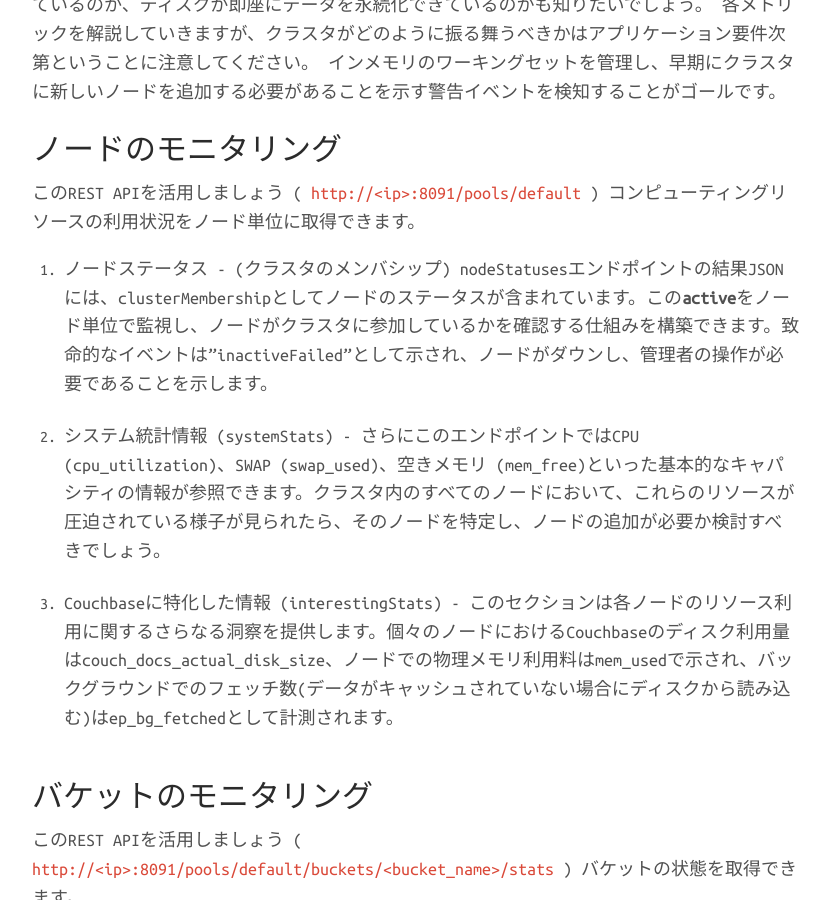
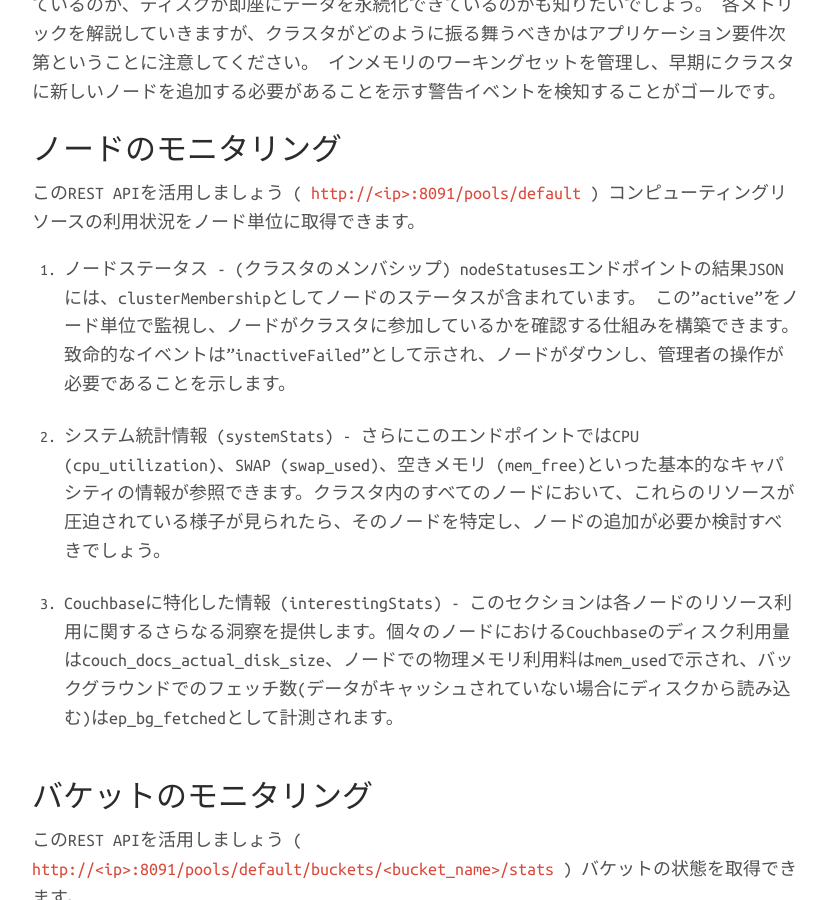
Before and after one commit to ijokarumawak/ijokarumawak.github.io, a Jekyll site: the page built from _posts/2015-04-03-monitoring-couchbase-cluster.md, in a window 1280 px wide and 900 px high, scrolled down 1730 px. Shown: the whole window, without its empty margins (224-1054 px from the left). Built offline with Jekyll 4.4.1, drawn with Linux system fonts in a browser that asks for light colours; nearby versions of some CDN libraries.

Commit message:
Adjust html.

```diff
--- a/_posts/2015-04-03-monitoring-couchbase-cluster.md
+++ b/_posts/2015-04-03-monitoring-couchbase-cluster.md
@@ -47,7 +47,8 @@ Couchbaseを効率的にモニタリングするためには二つの視点が
 <a href="http://%3Cip%3E:8091/pools/default">http://&lt;ip&gt;:8091/pools/default</a>
 ) コンピューティングリソースの利用状況をノード単位に取得できます。
 
-1. ノードステータス - (クラスタのメンバシップ) nodeStatusesエンドポイントの結果JSONには、clusterMembershipとしてノードのステータスが含まれています。この**active**をノード単位で監視し、ノードがクラスタに参加しているかを確認する仕組みを構築できます。致命的なイベントは"inactiveFailed"として示され、ノードがダウンし、管理者の操作が必要であることを示します。
+1. ノードステータス - (クラスタのメンバシップ) nodeStatusesエンドポイントの結果JSONには、clusterMembershipとしてノードのステータスが含まれています。
+この"active"をノード単位で監視し、ノードがクラスタに参加しているかを確認する仕組みを構築できます。致命的なイベントは"inactiveFailed"として示され、ノードがダウンし、管理者の操作が必要であることを示します。
 
 2. システム統計情報 (systemStats) - さらにこのエンドポイントではCPU (cpu_utilization)、SWAP (swap_used)、空きメモリ (mem_free)といった基本的なキャパシティの情報が参照できます。クラスタ内のすべてのノードにおいて、これらのリソースが圧迫されている様子が見られたら、そのノードを特定し、ノードの追加が必要か検討すべきでしょう。
 
@@ -100,7 +101,6 @@ ep_warmup_value_countがvb_active_curr_itemsと一致するとウォームアッ
 ノードはステータスが'done'になるまで完了しません。
 
 	1. Initial - ウォームアップ処理開始時点です。
-
 	2. EstimateDatabaseItemCount - データベースのアイテム数を見積もっています。
 	3. KeyDump - キーとメタデータをRAMにロードしています、しかしまだドキュメントはロードしていません。
 	4. CheckForAccessLog - アクセスログが利用可能か判断します。
```
